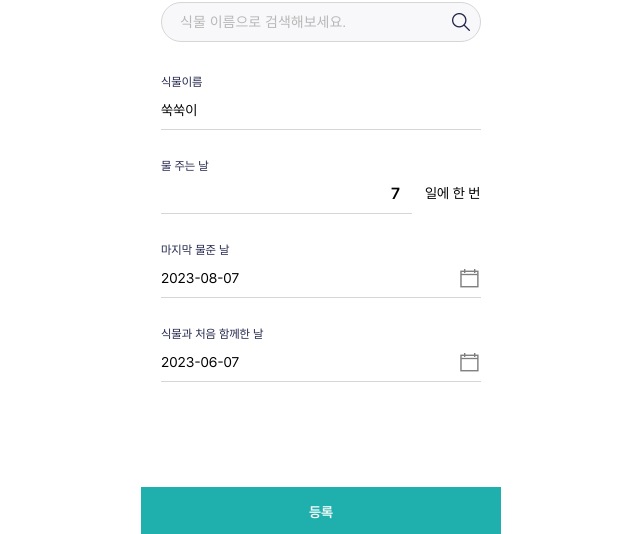
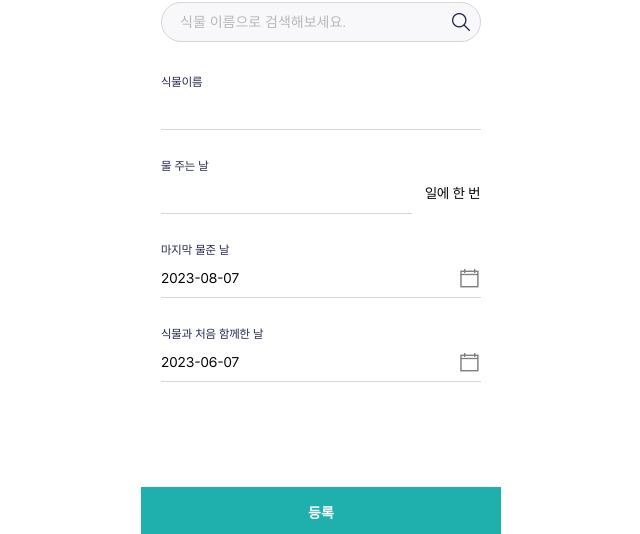
Before and after one commit to kes-knows-nothing/plantopia, a React (Vite) app: page /myplant/register in a window 1280 px wide. Shown: the part 328-862 px from the top of the page, without its empty margins (249-889 px from the left). Built offline with nearby package versions, Linux system fonts and the light colour scheme; no server answers.

Commit message:
Feat: save-data-half-completed

```diff
--- a/src/pages/MyPlantPage/MyPlantRegister/MyPlantRegisterPage.tsx
+++ b/src/pages/MyPlantPage/MyPlantRegister/MyPlantRegisterPage.tsx
@@ -4,10 +4,90 @@ import samplePlant1 from '@/assets/images/icons/sample_plant1.png';
 import myPlantImgEditIcon from '@/assets/images/icons/solar_pen-bold.png';
 import inputGlass from '@/assets/images/icons/my_plant_input_glass.png';
 import calenderIcon from '@/assets/images/icons/my-plant-calender_icon.png';
+import { collection, addDoc, getDocs, where, query } from 'firebase/firestore';
+import { db } from '@/utils/firebaseApp';
+import { useState } from 'react';
+import { PlantType } from '@/pages/dictPage/Recommend';
+
+interface WateredDay {
+  seconds: number;
+  nanoseconds: number;
+}
+
+interface MyPlantProps {
+  frequency: number;
+  imgUrl: string;
+  isMain: boolean;
+  nickname: string;
+  plantName: string;
+  purchasedDay: {
+    seconds: number;
+    nanoseconds: number;
+  };
+  userEmail: string;
+  wateredDays: WateredDay[];
+}
 
 const MyPlantRegisterPage = () => {
+  const [searchInputValue, setSearchInputValue] = useState('');
+  const [searchResult, setSearchResult] = useState<PlantType>();
+  const [plantName, setPlantName] = useState<string>('');
+  const searchInputHandler = (e: React.ChangeEvent<HTMLInputElement>) => {
+    e.preventDefault();
+    setSearchInputValue(e.target.value);
+  };
+
+  const plantNameHandler = (e: React.ChangeEvent<HTMLInputElement>) => {
+    setPlantName(e.target.value);
+    console.log(plantName);
+  };
+
+  const q = query(
+    collection(db, 'dictionary'),
+    where('name', '==', searchInputValue),
+  );
+  const getSearchResult = async () => {
+    const querySnapshot = await getDocs(q);
+    let plantData;
+    querySnapshot.forEach(doc => {
+      plantData = doc.data();
+    });
+    setSearchResult(plantData);
+  };
+
+  const handleRegister = async (
+    e: React.FormEvent<HTMLFormElement>,
+    {
+      frequency = 7,
+      imgUrl = 'https://firebasestorage.googleapis.com/v0/b/plantopia-8452c.appspot.com/o/sub_plant_3.png?alt=media&token=8bba9cbc-4f54-4cbc-9c4f-1b8e097bd060',
+      isMain = false,
+      nickname = '잘자라',
+      plantName = '플랜토피아',
+      purchasedDay = {
+        seconds: Number(new Date()),
+        nanoseconds: Number(new Date()),
+      },
+      userEmail = 'test@test.com',
+      wateredDays = [],
+    }: MyPlantProps,
+  ) => {
+    e.preventDefault();
+    const newPlantData = {
+      frequency,
+      imgUrl,
+      isMain,
+      nickname,
+      plantName,
+      purchasedDay,
+      userEmail,
+      wateredDays,
+    };
+    const docRef = await addDoc(collection(db, 'plant'), newPlantData);
+    console.log('Document written with ID: ', docRef.id);
+  };
   return (
     <>
+      <form action="" onSubmit={handleRegister}>
         <div className="plant_register_head">
           <p>식물 등록</p>
           <img src={xIcon} alt="xIcon" />
@@ -32,16 +112,25 @@ const MyPlantRegisterPage = () => {
                 className="my_plant_input"
                 type="text"
                 placeholder="식물 이름으로 검색해보세요."
+                value={searchInputValue}
+                onChange={searchInputHandler}
               />
               <img src={inputGlass} alt="inputGlass" />
             </div>
           </div>
           <div className="my_plant_info_form">
             <p className="my_plant_name_title">식물이름</p>
-          <p className="my_plant_name">쑥쑥이</p>
+            <input
+              className="my_plant_name"
+              value={plantName}
+              onChange={plantNameHandler}
+            />
+
             <p className="watering_frequency">물 주는 날</p>
             <div className="watering_frequency_input_box">
-            <p className="watering_frequency_input">7</p>
+              <p className="watering_frequency_input">
+                {searchResult?.waterCode}
+              </p>
               <p className="watering_frequency_info">일에 한 번</p>
             </div>
             <p className="my_plant_register_small_title">마지막 물준 날</p>
@@ -49,14 +138,17 @@ const MyPlantRegisterPage = () => {
               <p>2023-08-07</p>
               <img src={calenderIcon} alt="calender" />
             </div>
-          <p className="my_plant_register_small_title">식물과 처음 함께한 날</p>
+            <p className="my_plant_register_small_title">
+              식물과 처음 함께한 날
+            </p>
             <div className="my_plant_register_calender_value">
               <p>2023-06-07</p>
               <img src={calenderIcon} alt="calender" />
             </div>
           </div>
         </div>
-      <p className="my_plant_register_btn">등록</p>
+        <button className="my_plant_register_btn">등록</button>
+      </form>
     </>
   );
 };
```
Lines whose indentation alone changed are shown as unchanged.
